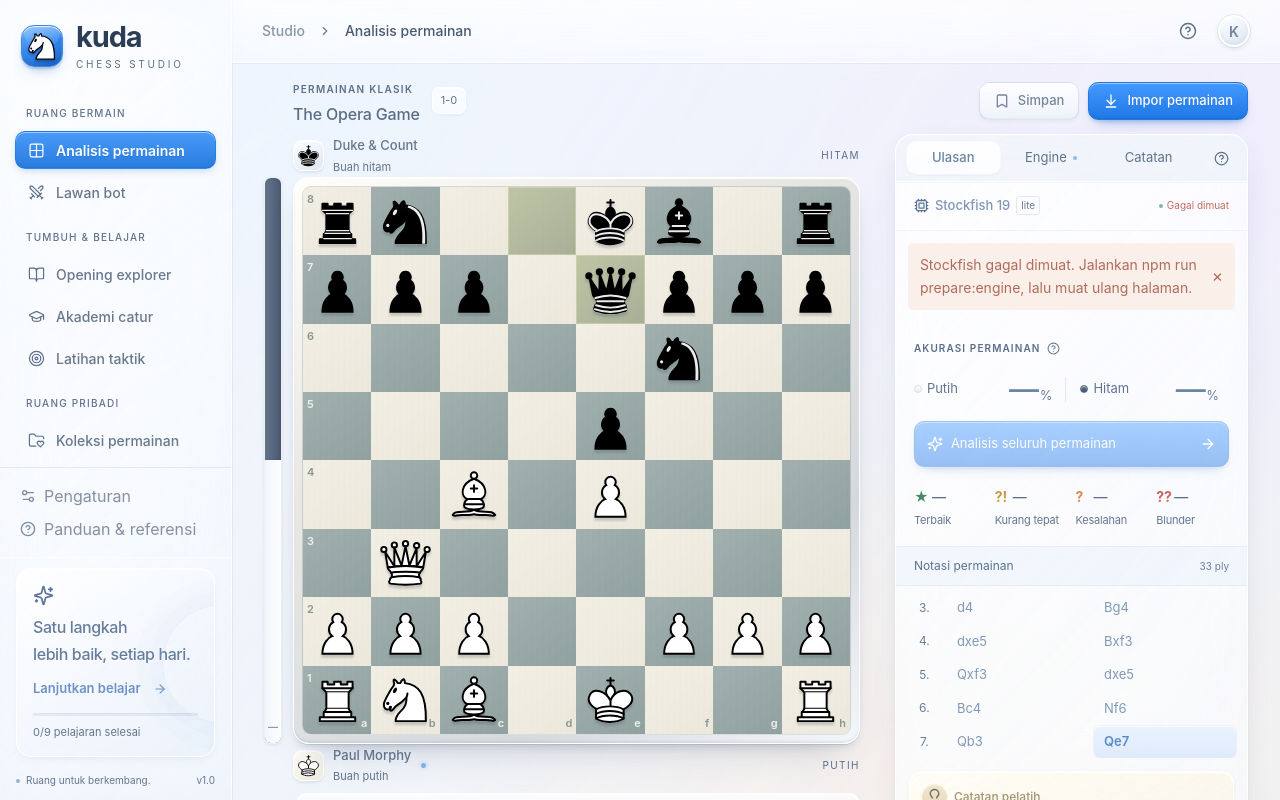
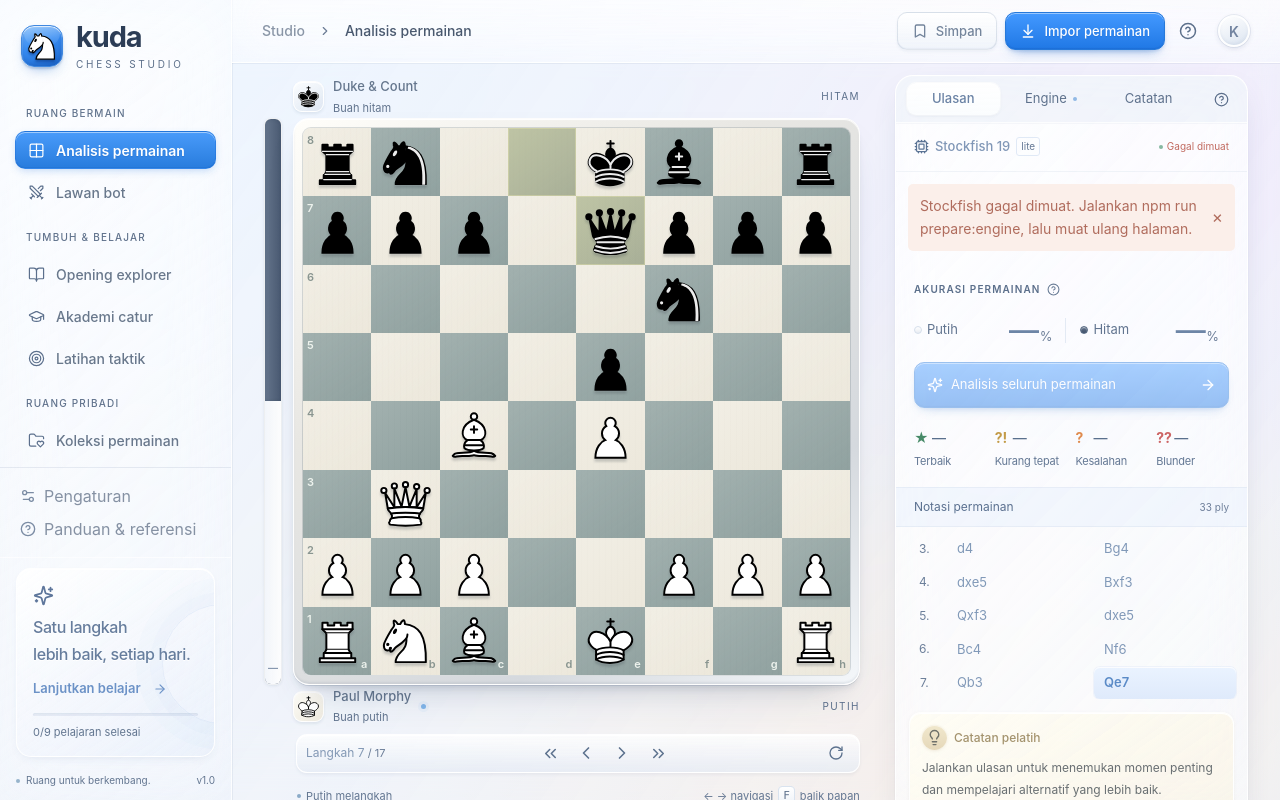
Before and after one commit to FechL/chess-analyzer, a React (Vite) app: page / in a window 1280 px wide. Built offline with nearby package versions, Linux system fonts and the light colour scheme.

Commit message:
style: remove analysis heading and raise board

```diff
--- a/src/App.tsx
+++ b/src/App.tsx
@@ -3,6 +3,7 @@ import {
   ArrowDownToLine,
   ArrowRight,
   BookOpen,
+  Bookmark,
   Check,
   ChevronRight,
   CircleHelp,
@@ -225,6 +226,28 @@ export default function App() {
         }
         headerActions={
           <>
+            {page === "analysis" && (
+              <div className="header-game-actions">
+                <button
+                  className="button secondary"
+                  onClick={save}
+                  aria-label="Simpan permainan"
+                  title="Simpan permainan"
+                >
+                  <Bookmark size={16} />
+                  <span className="header-action-label">Simpan</span>
+                </button>
+                <button
+                  className="button primary"
+                  onClick={() => setModal("import")}
+                  aria-label="Impor permainan"
+                  title="Impor permainan"
+                >
+                  <ArrowDownToLine size={16} />
+                  <span className="header-action-label">Impor permainan</span>
+                </button>
+              </div>
+            )}
             <button
               className="icon-button header-help"
               aria-label="Buka panduan"
@@ -278,8 +301,6 @@ export default function App() {
             game={game}
             setGame={setGame}
             settings={settings}
-            onSave={save}
-            onImport={() => setModal("import")}
             onOpening={() => navigate("openings")}
             onPositionChange={setAnalysisFen}
           />
--- a/src/apple-glass.css
+++ b/src/apple-glass.css
@@ -328,35 +328,24 @@ body {
 .intro-actions {
   padding-top: 17px;
 }
-.workspace-toolbar {
-  display: flex;
-  align-items: center;
-  justify-content: flex-end;
-  flex-wrap: wrap;
-  gap: 12px;
-  margin-bottom: 8px;
-}
 .page.analysis-page,
 .page.bot-page {
   padding-top: 12px;
 }
-.workspace-toolbar > .game-heading {
-  justify-content: flex-start;
-  gap: 12px;
-  min-width: 0;
-  margin: 0 auto 0 29px;
-}
-.workspace-toolbar .game-heading h2 {
-  overflow-wrap: anywhere;
-}
-.workspace-toolbar > .intro-actions {
-  flex-direction: row;
+.header-game-actions {
+  display: flex;
   align-items: center;
-  gap: 9px;
-  width: auto;
-  max-width: 100%;
-  margin-left: auto;
-  padding-top: 0;
+  gap: 8px;
+}
+@media (max-width: 760px) {
+  .header-game-actions .header-action-label {
+    display: none;
+  }
+  .header-game-actions .button {
+    width: 32px;
+    min-height: 32px;
+    padding: 0;
+  }
 }
 .small-label,
 .section-label {
--- a/src/pages/Analysis.tsx
+++ b/src/pages/Analysis.tsx
@@ -3,7 +3,6 @@ import { Chess } from "chess.js";
 import {
   ArrowDownToLine,
   ArrowRight,
-  Bookmark,
   Check,
   ChevronDown,
   CircleHelp,
@@ -55,16 +54,12 @@ export default function Analysis({
   game,
   setGame,
   settings,
-  onSave,
-  onImport,
   onOpening,
   onPositionChange,
 }: {
   game: GameData;
   setGame: (game: GameData) => void;
   settings: Settings;
-  onSave: () => void;
-  onImport: () => void;
   onOpening: () => void;
   onPositionChange: (fen: string) => void;
 }) {
@@ -273,31 +268,6 @@ export default function Analysis({
         : "Jalankan ulasan untuk menemukan momen penting dan mempelajari alternatif yang lebih baik.";
   return (
     <div className="page analysis-page">
-      <div className="workspace-toolbar">
-        <div className="game-heading">
-          <div>
-            <span className="small-label">
-              {game.event.includes("Opera")
-                ? "PERMAINAN KLASIK"
-                : "PERMAINAN AKTIF"}
-            </span>
-            <h2>
-              {game.event.includes("Opera") ? "The Opera Game" : game.event}
-            </h2>
-          </div>
-          <span className="subtle-pill">
-            {game.result === "*" ? "Analisis bebas" : game.result}
-          </span>
-        </div>
-        <div className="intro-actions">
-          <button className="button secondary" onClick={onSave}>
-            <Bookmark size={16} /> Simpan
-          </button>
-          <button className="button primary" onClick={onImport}>
-            <ArrowDownToLine size={16} /> Impor permainan
-          </button>
-        </div>
-      </div>
       <div className="analysis-grid">
         <section className="board-section">
           <div className="board-and-eval">
```
